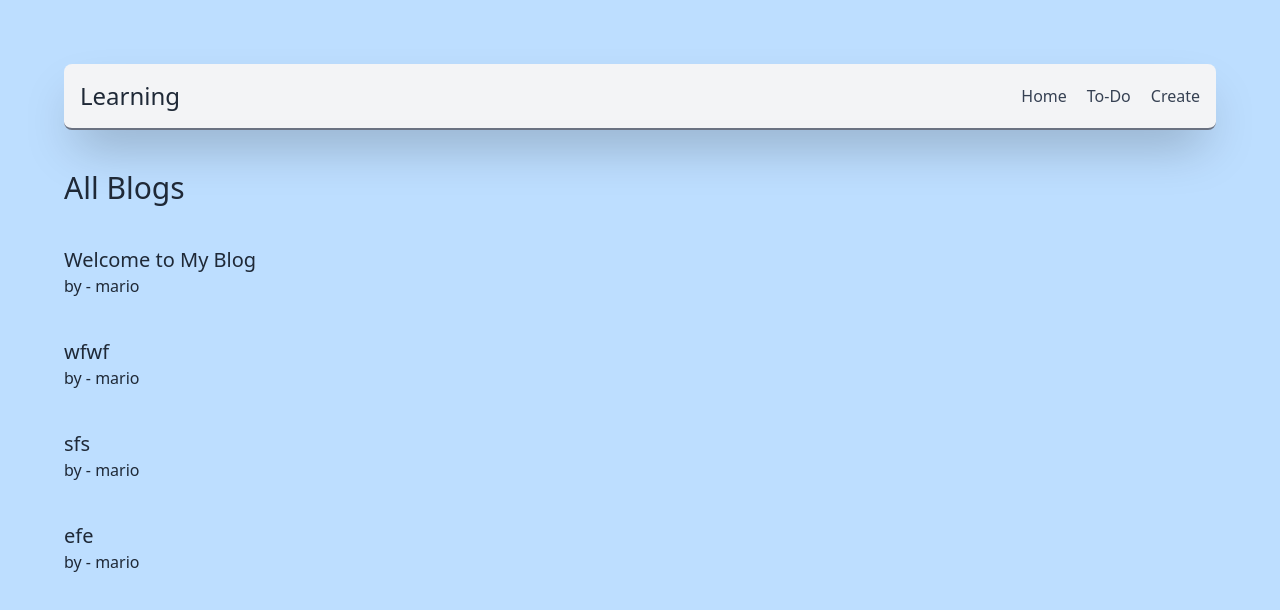
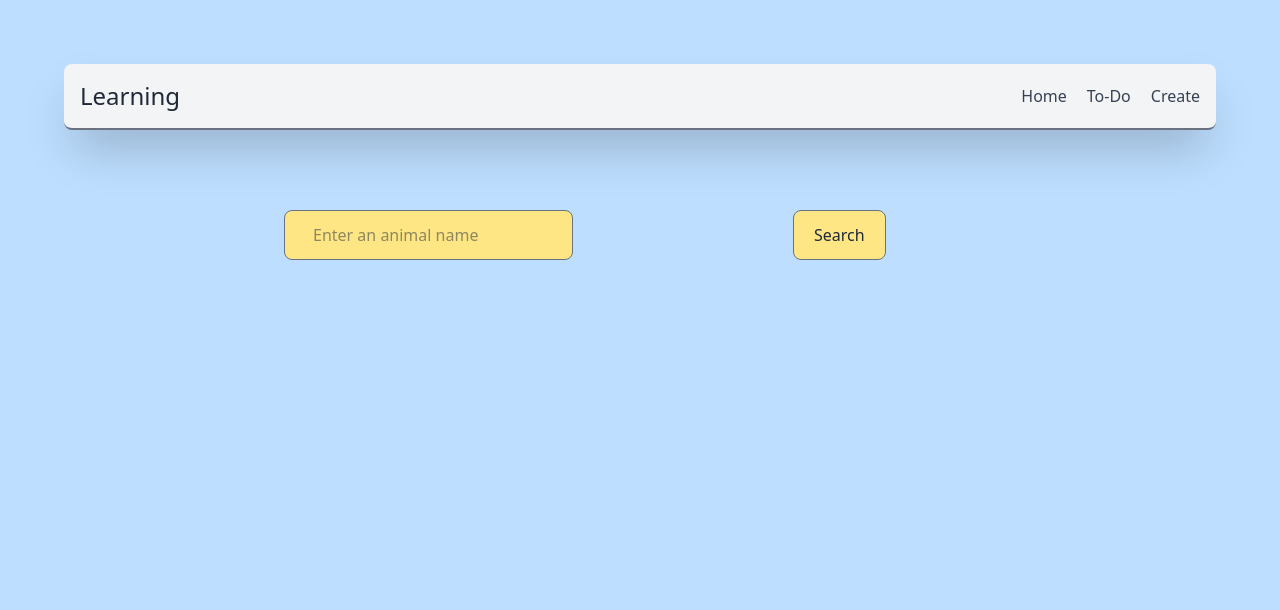
Before and after one commit to Yaksh27/CRG, a React (Vite) app: page / in a window 1280 px wide. Shown: the top 610 px of the page. Built offline with nearby package versions, Linux system fonts and the light colour scheme; data requests are answered from the project's data file.

Commit message:
revised fetching, aysnc and normal fetch

```diff
--- /dev/null
+++ b/src/Animal.jsx
@@ -0,0 +1,79 @@
+import { useEffect, useState } from "react";
+import {GetAnimalDetails} from './animalapi.js';
+
+function Animal(){
+
+    const [input, setInput] = useState("");
+    const [animal, setAnimal] = useState([]);
+
+
+
+
+    const handleChange = (e) => {
+        const value = e.target.value
+        setInput(value);
+
+
+        if(value.trim() == ''){
+            setAnimal([]);
+            return;
+        }
+
+    }
+
+
+   const hanldeSearch = async(e) =>{
+        e.preventDefault();
+            try {
+            const animalInfo = await GetAnimalDetails(input)
+            setAnimal(animalInfo);
+            console.log(animalInfo);
+            } catch (error) {
+                throw error;
+
+            }
+        }
+
+
+
+
+
+
+    return(
+        <div>
+            <div>
+                <form
+                onSubmit={hanldeSearch}>
+                <input type="text"
+                placeholder="Enter an animal name"
+                value={input}
+                className="px-7 py-3 border border-gray-500 rounded-lg bg-amber-200 mt-20 ml-55"
+                onChange={handleChange}/>
+                <button className="px-5 py-3 border border-gray-500 rounded-lg bg-amber-200 mt-20 ml-55">
+                    Search
+                </button>
+                </form>
+
+            </div>
+        {animal.length > 0 && (
+  <div>
+    <ol>
+      {animal.map((info, index) => (
+        <li key={index}>
+          name: {info.name}
+        </li>
+      ))}
+    </ol>
+  </div>
+)}
+
+
+
+
+
+        </div>
+    )
+
+}
+
+export default Animal;
--- a/src/App.jsx
+++ b/src/App.jsx
@@ -11,6 +11,8 @@ import New from './New'
 import Navbar from './Navbar'
 import Create from './Create'
 import BlogDetails from './BlogDetails'
+import CountrySearch from './CountrySearch'
+import Animal from './Animal'
 
 function App() {
 
@@ -22,10 +24,11 @@ function App() {
       <Route path="/todo" element={<ToDo />} />
       <Route path="/calculator" element={<Calculator />} />
       <Route path="/quiz" element={<Quiz />} />
-      <Route path="/" element={<New />} />
+      <Route path="/New" element={<New />} />
       <Route path="/create" element={<Create />} />
-       <Route path="/blogs/:id" element={<BlogDetails />} />
-
+      <Route path="/blogs/:id" element={<BlogDetails />} />
+      <Route path="/Country" element={<CountrySearch/>} />
+      <Route path="/" element={<Animal/>} />
 
     </Routes>
   </>
--- /dev/null
+++ b/src/CountrySearch.jsx
@@ -0,0 +1,67 @@
+import { e } from "mathjs";
+import { use, useEffect, useState } from "react";
+
+function CountrySearch(){
+
+    const [input, setInput] = useState("");
+    const [country, setCountry] = useState([]);
+    const [filtered, setFiltered] = useState([]);
+    const [error, setError] = useState();
+    const [showDropdown, setShowDropdown] = useState(false);
+
+    const handleChange = (e) => {
+        const value = e.target.value;
+        setInput(value);
+
+        if(value.trim()===''){
+            setFiltered([]);
+            return;
+        }
+        const matches = country.filter(country => country.toLowerCase().startsWith(value.toLowerCase()))
+        setFiltered(matches);
+    }
+
+    useEffect(()=> {
+        fetch('https://countriesnow.space/api/v0.1/countries/positions ')
+        .then(res=>
+            res.json())
+        .then(data =>{
+            const CountryList = data.data.map(item => item.name);
+            setCountry(CountryList);
+            console.log(CountryList);
+
+        })
+        .catch(err=>
+            console.error('Failed to fetch countries : ', err))
+    }, []);
+
+    const handleCountryClick = (country) => {
+    setInput(country);
+    setFiltered([]);
+  };
+
+
+    return (
+        <div>
+            <input type="text"
+            placeholder="Enter a country name..."
+            value={input}
+            className="border border-gray-800 px-8 mt-10 py-3 rounded-lg bg-white ml-20"
+            onChange={handleChange}   />
+
+            {filtered.length > 0 && (
+                <ul>
+                    {filtered.map((country,index)=>
+                    <li key={index} onClick = {()=> handleCountryClick(country)}>
+                        {country}
+                    </li>
+                    )}
+                </ul>
+            )}
+
+
+        </div>
+    )
+ }
+
+ export default CountrySearch;
--- /dev/null
+++ b/src/animalapi.js
@@ -0,0 +1,24 @@
+const API_KEY = "HD6ERbQ9THEMw2k2WSOt+A==IsAfjRBWvREn6Dhv";
+
+export const GetAnimalDetails = async (query) => {
+  try {
+    const response = await fetch(
+      `https://api.api-ninjas.com/v1/animals?name=${encodeURIComponent(query)}`,
+      {
+        headers: {
+          "X-Api-Key": API_KEY,
+        },
+      }
+    );
+
+    const data = await response.json();
+
+    if (!response.ok) {
+      throw new Error('Not able to fetch');
+    }
+
+    return data; // ✅ This is what your calling component is expecting
+  } catch (error) {
+    throw error;
+  }
+};
```
